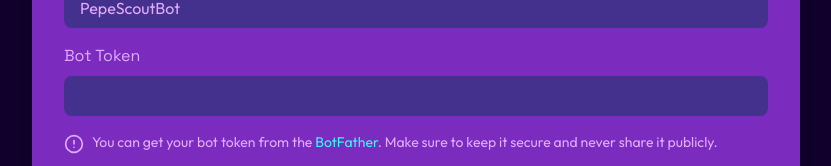
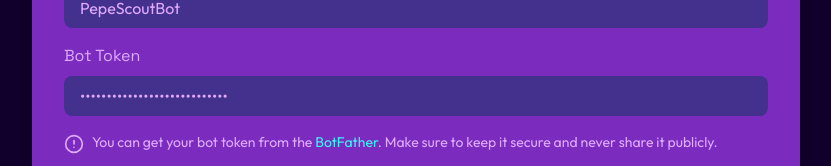
Before and after one commit to Ayushjain2205/sage-space, a Next.js app: page /create in a window 1280 px wide. Shown: the part 1590-1756 px from the top of the page, without its empty margins (224-1055 px from the left). Built offline with nearby package versions, Linux system fonts and the light colour scheme.

Commit message:
Bugfixes

```diff
--- a/src/components/AICompanionSimulator.tsx
+++ b/src/components/AICompanionSimulator.tsx
@@ -14,6 +14,7 @@ interface AICompanionSimulatorProps {
   aiName: string;
   firstMessage: string;
   personality: string;
+  avatarUrl?: string;
 }
 
 export default function AICompanionSimulator({
--- a/src/components/AdvancedForm.tsx
+++ b/src/components/AdvancedForm.tsx
@@ -794,7 +794,7 @@ export default function AdvancedForm({
           onClick={() => setIsSimulatorOpen(true)}
           className="bg-[#3BF4FB] text-[#10002B] px-8 py-3 rounded-lg font-space-grotesk font-bold hover:bg-[#44318D] hover:text-[#E0AAFF] transition-colors"
         >
-          Test AI Companion
+          Test AI Agent
         </Button>
       </div>
       <SimulatorPopup
--- a/src/components/CreateCompanionForm.tsx
+++ b/src/components/CreateCompanionForm.tsx
@@ -65,7 +65,7 @@ export default function CreateCompanionForm() {
     type: "Finance",
     image: null,
     telegramBotName: "PepeScoutBot",
-    telegramToken: "",
+    telegramToken: "xasdcasdcwwevlavadhsdpfomvad",
     specialties: ["Crypto", "Meme Coins", "Social Sentiment"],
     knowledgeFiles: [],
     knowledgeLinks: [
--- a/src/components/SimulatorPopup.tsx
+++ b/src/components/SimulatorPopup.tsx
@@ -23,21 +23,19 @@ export default function SimulatorPopup({
   aiName,
   firstMessage,
   personality,
-  avatarUrl,
 }: SimulatorPopupProps) {
   return (
     <Dialog open={isOpen} onOpenChange={onClose}>
       <DialogContent className="sm:max-w-[500px] bg-[#44318D] p-0 rounded-t-lg overflow-hidden">
         <DialogHeader className="p-4 bg-[#3BF4FB] flex flex-row items-center justify-between">
           <DialogTitle className="text-[#10002B] font-space-grotesk text-xl">
-            Test Your AI Companion
+            Test Your AI Agent
           </DialogTitle>
         </DialogHeader>
         <AICompanionSimulator
           aiName={aiName}
           firstMessage={firstMessage}
           personality={personality}
-          avatarUrl={avatarUrl}
         />
       </DialogContent>
     </Dialog>
```
